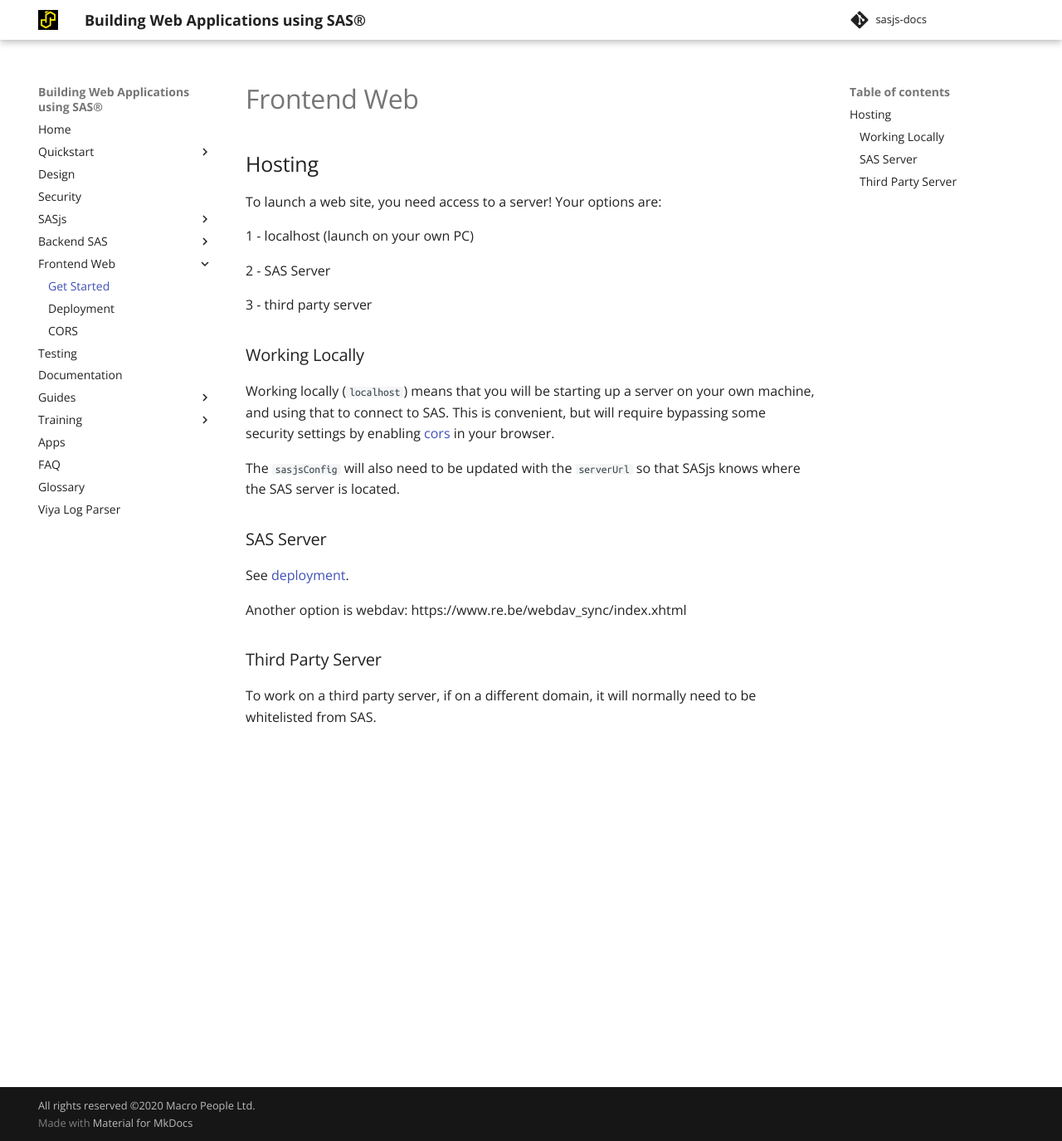
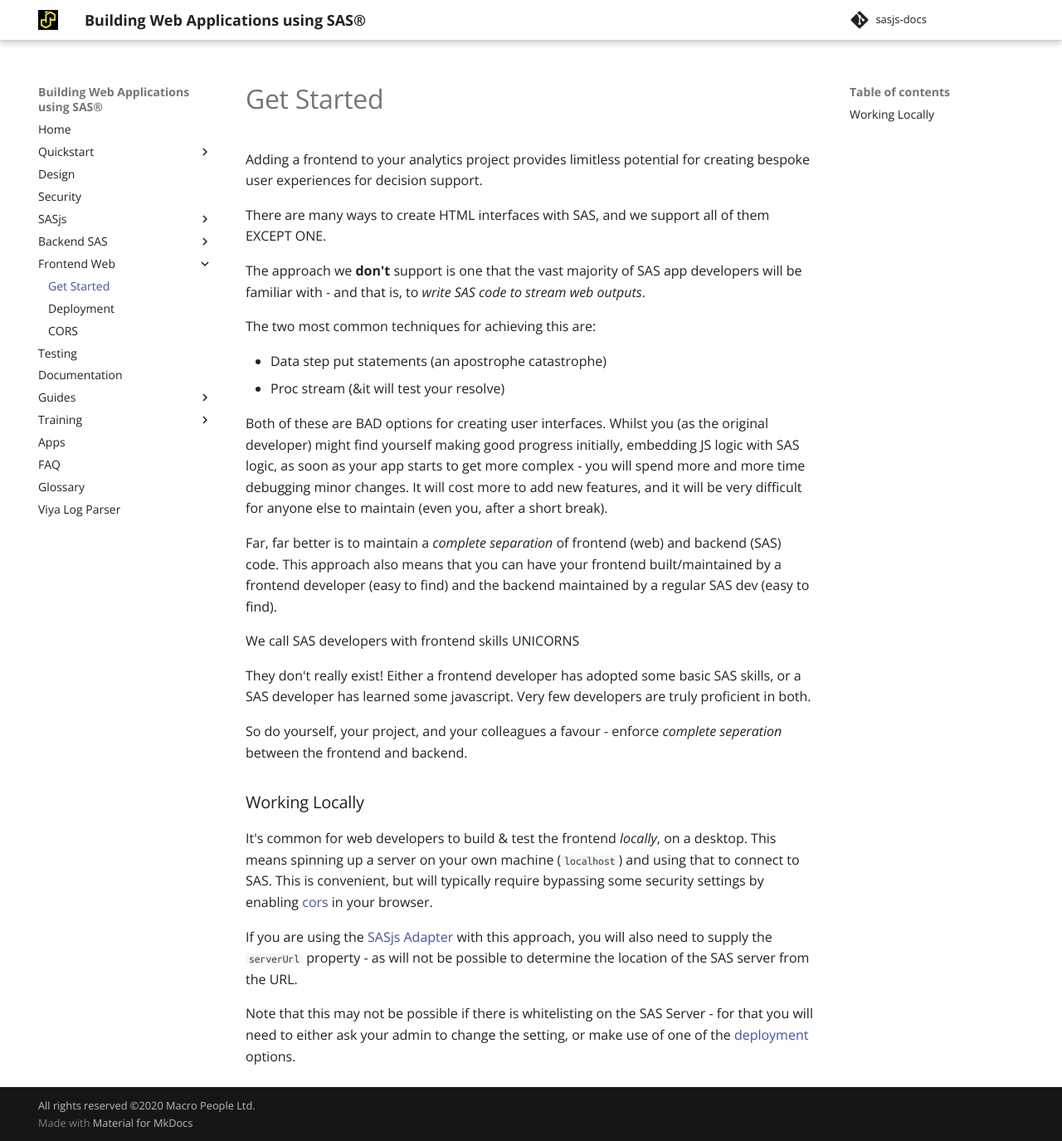
Before and after one commit to sasjs/sasjs.io, an MkDocs documentation site: the page built from docs/frontend-getstarted.md, in a window 1280 px wide and 1375 px high. Shown: the whole window at 83% size. Built offline with MkDocs 1.6.1 and Material for MkDocs 9.7.7, drawn with Linux system fonts in a browser that asks for light colours.

Commit message:
chore: automated commit

```diff
--- a/docs/frontend-getstarted.md
+++ b/docs/frontend-getstarted.md
@@ -1,30 +1,36 @@
-Frontend Web
-====================
+---
+layout: article
+title: Frontend Web
+og_title: Get started with a SAS-Powered Frontend
+description: To launch a web site, you need access to a server! With SAS there are a number of approaches you can take.
+og_image: /img/html_css_js.jpeg
+---
 
-## Hosting
-To launch a web site, you need access to a server!  Your options are:
+Adding a frontend to your analytics project provides limitless potential for creating bespoke user experiences for decision support.
 
-1 - localhost (launch on your own PC)
+There are many ways to create HTML interfaces with SAS, and we support all of them EXCEPT ONE.
 
-2 - SAS Server
+The approach we **don't** support is one that the vast majority of SAS app developers will be familiar with - and that is, to *write SAS code to stream web outputs*.
 
-3 - third party server
+The two most common techniques for achieving this are:
+
+* Data step put statements (an apostrophe catastrophe)
+* Proc stream (&it will test your resolve)
+
+Both of these are BAD options for creating user interfaces.  Whilst you (as the original developer) might find yourself making good progress initially, embedding JS logic with SAS logic, as soon as your app starts to get more complex - you will spend more and more time debugging minor changes.  It will cost more to add new features, and it will be very difficult for anyone else to maintain (even you, after a short break).
+
+Far, far better is to maintain a _complete separation_ of frontend (web) and backend (SAS) code.  This approach also means that you can have your frontend built/maintained by a frontend developer (easy to find) and the backend maintained by a regular SAS dev (easy to find).
+
+We call SAS developers with frontend skills UNICORNS
+
+They don't really exist!  Either a frontend developer has adopted some basic SAS skills, or a SAS developer has learned some javascript.  Very few developers are truly proficient in both.
+
+So do yourself, your project, and your colleagues a favour - enforce *complete seperation* between the frontend and backend.
 
 ### Working Locally
 
-Working locally (`localhost`) means that you will be starting up a server on your own machine, and using that to connect to SAS.  This is convenient, but will require bypassing some security settings by enabling [cors](/cors/) in your browser.
+It's common for web developers to build & test the frontend _locally_, on a desktop.  This means spinning up a server on your own machine (`localhost`) and using that to connect to SAS. This is convenient, but will typically require bypassing some security settings by enabling [cors](/cors/) in your browser.
 
-The `sasjsConfig` will also need to be updated with the `serverUrl` so that SASjs knows where the SAS server is located.
+If you are using the [SASjs Adapter](https://github.com/sasjs/adapter) with this approach, you will also need to supply the `serverUrl` property - as will not be possible to determine the location of the SAS server from the URL.
 
-### SAS Server
-
-See [deployment](/frontend-deployment).
-
-Another option is webdav: https://www.re.be/webdav_sync/index.xhtml
-
-
-### Third Party Server
-
-To work on a third party server, if on a different domain, it will normally need to be whitelisted from SAS.
-
-<meta name="description" content="To launch a web site, you need access to a server! With SAS there are a number of approaches you can take.">
+Note that this may not be possible if there is whitelisting on the SAS Server - for that you will need to either ask your admin to change the setting, or make use of one of the [deployment](/frontend-deployment) options.
```
Also changed, not shown: docs/frontend-deployment.md (+26 -7 lines), slides/suguki_devops.md (+1 -1 lines), docs/img/html_css_js.jpeg (added).
